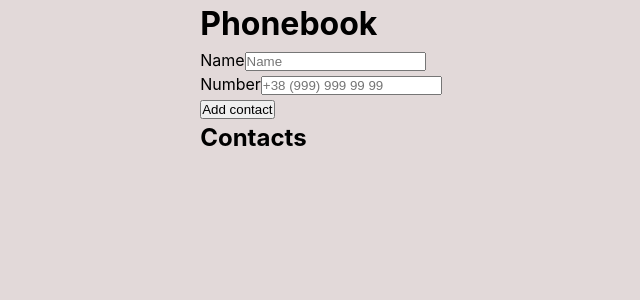
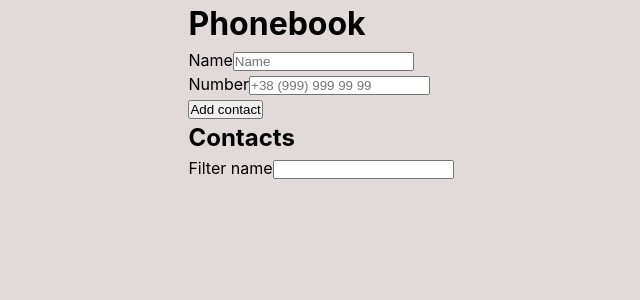
Before and after one commit to IvanProkh/goit-react-hw-02-phonebook, a React (Create React App) app: page / in a window 1280 px wide. Shown: the top 300 px of the page, without its empty margins (319-959 px from the left). Built offline with nearby package versions, Linux system fonts and the light colour scheme.

Commit message:
полностью рабочий проект без стилей

```diff
--- a/src/components/App.jsx
+++ b/src/components/App.jsx
@@ -4,13 +4,13 @@ import { nanoid } from 'nanoid';
 // import { Formik, Form, Field } from 'formik';
 
 import PhoneBookForm from './PhoneBookForm/PhoneBookForm';
+import ContactList from './ContactList/ContactList';
+import Filter from './Filter/Filter';
 
 class App extends Component {
   state = {
     contacts: [],
     filter: '',
-    name: '',
-    number: '',
   };
 
   addContact = (name, number) => {
@@ -45,23 +45,34 @@ class App extends Component {
     }));
   };
 
+  currentContacts = () => {
+    const { filter, contacts } = this.state;
+    return contacts.filter(contact => {
+      return (
+        contact.name.toLowerCase().includes(filter.toLowerCase()) ||
+        contact.number.toLowerCase().includes(filter.toLowerCase())
+      );
+    });
+  };
+
+  handleChangeFilter = e => {
+    console.log(e.currentTarget.value);
+    this.setState({ filter: e.currentTarget.value });
+  };
+
   render() {
+    const { addContact, handleChangeFilter, currentContacts, deleteContact } =
+      this;
+    const { filter } = this.state;
+
     return (
       <div>
         <h1>Phonebook</h1>
-        <PhoneBookForm onSubmit={this.addContact} />
+        <PhoneBookForm onSubmit={addContact} />
 
         <h2>Contacts</h2>
-        <ul>
-          {this.state.contacts.map(({ name, number, id }) => (
-            <li key={id}>
-              {name}:{number}
-              <button type="button" onClick={() => this.deleteContact(id)}>
-                Delete
-              </button>
-            </li>
-          ))}
-        </ul>
+        <Filter filter={filter} onChange={handleChangeFilter} />
+        <ContactList items={currentContacts()} deleteContact={deleteContact} />
       </div>
     );
   }
--- /dev/null
+++ b/src/components/ContactList/ContactList.jsx
@@ -0,0 +1,25 @@
+import PropTypes from 'prop-types';
+
+const ContactList = ({ items, deleteContact }) => {
+  console.log(items);
+
+  return (
+    <ul>
+      {items.map(({ name, number, id }) => (
+        <li key={id}>
+          {name}:{number}
+          <button type="button" onClick={() => deleteContact(id)}>
+            Delete
+          </button>
+        </li>
+      ))}
+    </ul>
+  );
+};
+
+export default ContactList;
+
+ContactList.propTypes = {
+  items: PropTypes.array.isRequired,
+  deleteContact: PropTypes.func.isRequired,
+};
--- /dev/null
+++ b/src/components/Filter/Filter.jsx
@@ -0,0 +1,17 @@
+import PropTypes from 'prop-types';
+
+const Filter = ({ filter, onChange }) => {
+  return (
+    <form>
+      Filter name
+      <input type="text" value={filter} onChange={onChange} />
+    </form>
+  );
+};
+
+export default Filter;
+
+Filter.propTypes = {
+  filter: PropTypes.string.isRequired,
+  onChange: PropTypes.func.isRequired,
+};
--- a/src/components/PhoneBookForm/PhoneBookForm.js
+++ /dev/null
@@ -1,85 +0,0 @@
-import React from 'react';
-import styled from 'styled-components';
-import PropTypes from 'prop-types';
-
-import { nanoid } from 'nanoid';
-import { Formik, Form, Field, ErrorMessage } from 'formik';
-import * as yup from 'yup';
-
-const Error = styled(ErrorMessage)`
-  color: red;
-  padding: 0;
-  margin: 0;
-  height: 20px;
-`;
-
-let schema = yup.object().shape({
-  name: yup.string().required(),
-  number: yup.string().min(10).max(13).required(),
-});
-
-const initialValues = { name: '', number: '' };
-
-const PhoneBookForm = props => {
-  const handleSubmit = (values, { resetForm }) => {
-    console.log('values', values);
-    console.log('name', values.name);
-    console.log(props);
-
-    resetForm();
-    props.onSubmit(values.name, values.number);
-  };
-
-  const nameId = nanoid();
-  console.log('~ nameId', nameId);
-  const contactId = nanoid();
-  console.log('~ contactId', contactId);
-
-  return (
-    <Formik
-      initialValues={initialValues}
-      validationSchema={schema}
-      onSubmit={handleSubmit}
-    >
-      <Form>
-        <label htmlFor="nameId">Name</label>
-        <Field
-          type="text"
-          name="name"
-          pattern="^[a-zA-Zа-яА-Я]+(([' -][a-zA-Zа-яА-Я ])?[a-zA-Zа-яА-Я]*)*$"
-          title="Name may contain only letters, apostrophe, dash and spaces. For example Adrian, Jacob Mercer, Charles de Batz de Castelmore d'Artagnan"
-          id={nameId}
-          placeholder="Name"
-          required
-        />
-        <Error name="name" component="div" />
-        <br />
-        <label htmlFor="contactId">Number</label>
-        <Field
-          type="tel"
-          name="number"
-          pattern="\+?\d{1,4}?[-.\s]?\(?\d{1,3}?\)?[-.\s]?\d{1,4}[-.\s]?\d{1,4}[-.\s]?\d{1,9}"
-          title="Phone number must be digits and can contain spaces, dashes, parentheses and can start with +"
-          id={contactId}
-          placeholder="+38 (999) 999 99 99"
-          required
-        />
-        <Error name="number" component="div" />
-        <br />
-        <button type="submit">Add contact</button>
-      </Form>
-    </Formik>
-  );
-};
-
-PhoneBookForm.propTypes = {
-  contacts: PropTypes.arrayOf(
-    PropTypes.exact({
-      id: PropTypes.string.isRequired,
-      name: PropTypes.string.isRequired,
-      number: PropTypes.string.isRequired,
-    })
-  ),
-};
-
-export default PhoneBookForm;
--- /dev/null
+++ b/src/components/PhoneBookForm/PhoneBookForm.jsx
@@ -0,0 +1,93 @@
+import React, { Component } from 'react';
+import styled from 'styled-components';
+import PropTypes from 'prop-types';
+
+import { nanoid } from 'nanoid';
+import { Formik, Form, Field, ErrorMessage } from 'formik';
+import * as yup from 'yup';
+
+const Error = styled(ErrorMessage)`
+  color: red;
+  padding: 0;
+  margin: 0;
+  height: 20px;
+`;
+
+let schema = yup.object().shape({
+  name: yup.string().required(),
+  number: yup.string().min(10).max(13).required(),
+});
+
+// const initialValues = { name: '', number: '' };
+
+const nameId = nanoid();
+console.log('~ nameId', nameId);
+const contactId = nanoid();
+console.log('~ contactId', contactId);
+
+// console.log(this.props);
+
+class PhoneBookForm extends Component {
+  state = {
+    name: '',
+    number: '',
+  };
+
+  handleSubmit = (values, { resetForm }) => {
+    console.log('values', values);
+    console.log('name', values.name);
+
+    resetForm();
+    this.props.onSubmit(values.name, values.number);
+  };
+
+  render() {
+    return (
+      <Formik
+        initialValues={this.state}
+        validationSchema={schema}
+        onSubmit={this.handleSubmit}
+      >
+        <Form>
+          <label htmlFor="nameId">Name</label>
+          <Field
+            type="text"
+            name="name"
+            pattern="^[a-zA-Zа-яА-Я]+(([' -][a-zA-Zа-яА-Я ])?[a-zA-Zа-яА-Я]*)*$"
+            title="Name may contain only letters, apostrophe, dash and spaces. For example Adrian, Jacob Mercer, Charles de Batz de Castelmore d'Artagnan"
+            id={nameId}
+            placeholder="Name"
+            required
+          />
+          <Error name="name" component="div" />
+          <br />
+          <label htmlFor="contactId">Number</label>
+          <Field
+            type="tel"
+            name="number"
+            pattern="\+?\d{1,4}?[-.\s]?\(?\d{1,3}?\)?[-.\s]?\d{1,4}[-.\s]?\d{1,4}[-.\s]?\d{1,9}"
+            title="Phone number must be digits and can contain spaces, dashes, parentheses and can start with +"
+            id={contactId}
+            placeholder="+38 (999) 999 99 99"
+            required
+          />
+          <Error name="number" component="div" />
+          <br />
+          <button type="submit">Add contact</button>
+        </Form>
+      </Formik>
+    );
+  }
+}
+
+PhoneBookForm.propTypes = {
+  contacts: PropTypes.arrayOf(
+    PropTypes.exact({
+      id: PropTypes.string.isRequired,
+      name: PropTypes.string.isRequired,
+      number: PropTypes.string.isRequired,
+    })
+  ),
+};
+
+export default PhoneBookForm;
```
